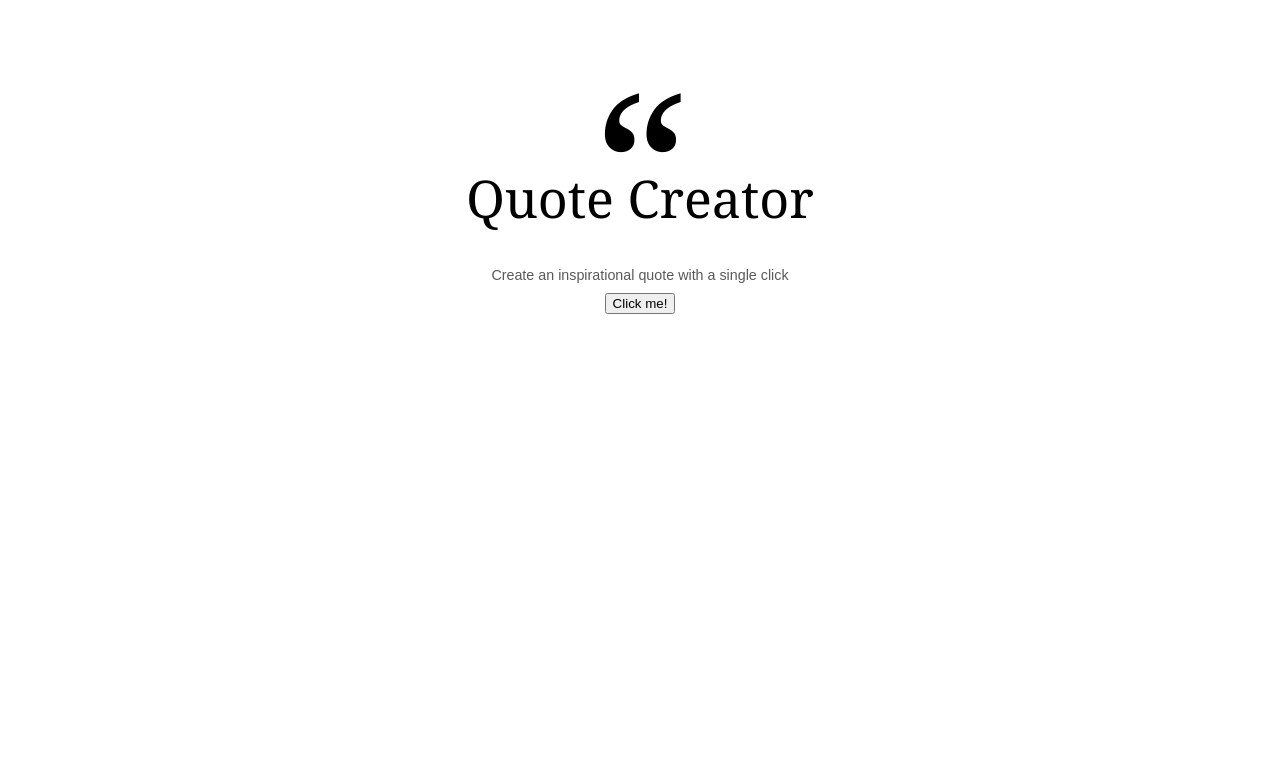
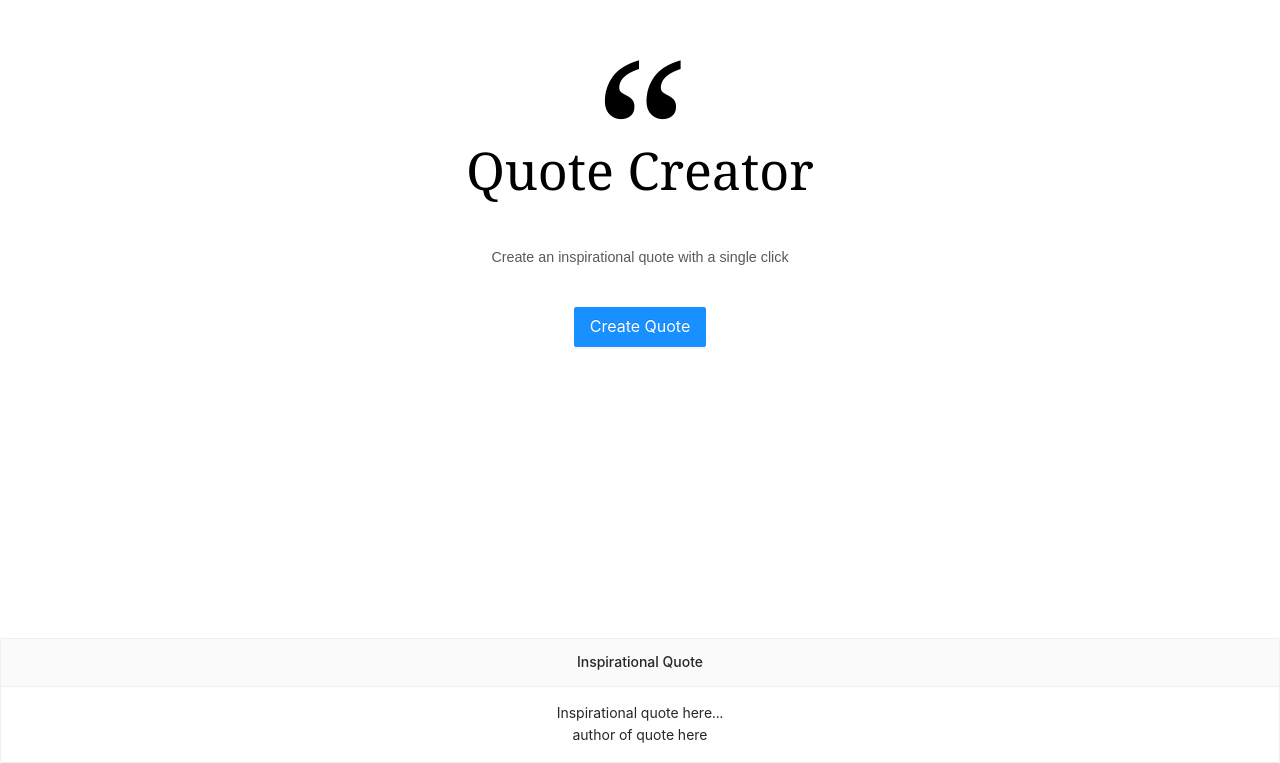
Before and after one commit to The-Shy7/quote_generator, a React (Create React App) app: page / in a window 1280 px wide. Shown: the part 162-925 px from the top of the page. Before the commit the page ends 800 px from the top, so only its background shows below. Built offline with nearby package versions, Linux system fonts and the light colour scheme.

Commit message:
add card layout for quotes

```diff
--- a/src/App.css
+++ b/src/App.css
@@ -16,11 +16,13 @@
   font-family: Georgia, Times, Times New Roman, serif;
   font-size: 16rem;
   line-height: 0%;
+  color: #000000;
 }
 
 .app-title {
   font-family: Georgia, Times, Times New Roman, serif;
   font-size: 4rem;
+  color: #000000;
 }
 
 .app-description {
@@ -31,4 +33,5 @@
 }
 
 .button-wrap {
+  padding-top: 10%;
 }
--- a/src/App.js
+++ b/src/App.js
@@ -1,7 +1,8 @@
 import React from "react";
 import "./App.css";
 import "./Media.css";
-import { Button } from "antd";
+import { Button, Card } from "antd";
+import "antd/dist/antd.css";
 
 function App() {
   return (
@@ -14,10 +15,18 @@ function App() {
             Create an inspirational quote with a single click
           </div>
           <div className="button-wrap">
-            <Button type="primary">Click me!</Button>
+            <Button type="primary" size="large">
+              Create Quote
+            </Button>
           </div>
         </div>
       </header>
+      <div className="card-wrapper">
+        <Card type="inner" title="Inspirational Quote">
+          <div className="inspirational-quote">Inspirational quote here...</div>
+          <div className="quote-author">author of quote here</div>
+        </Card>
+      </div>
     </div>
   );
 }
```
